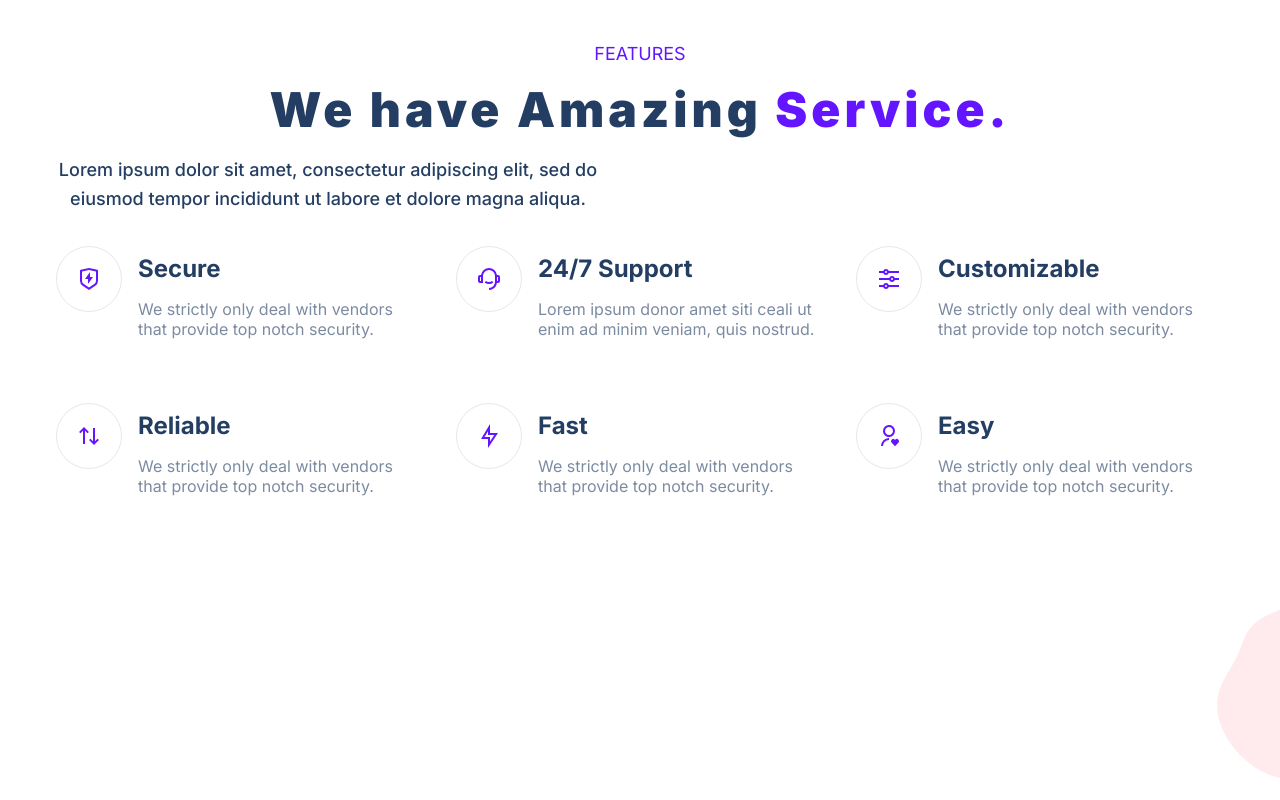
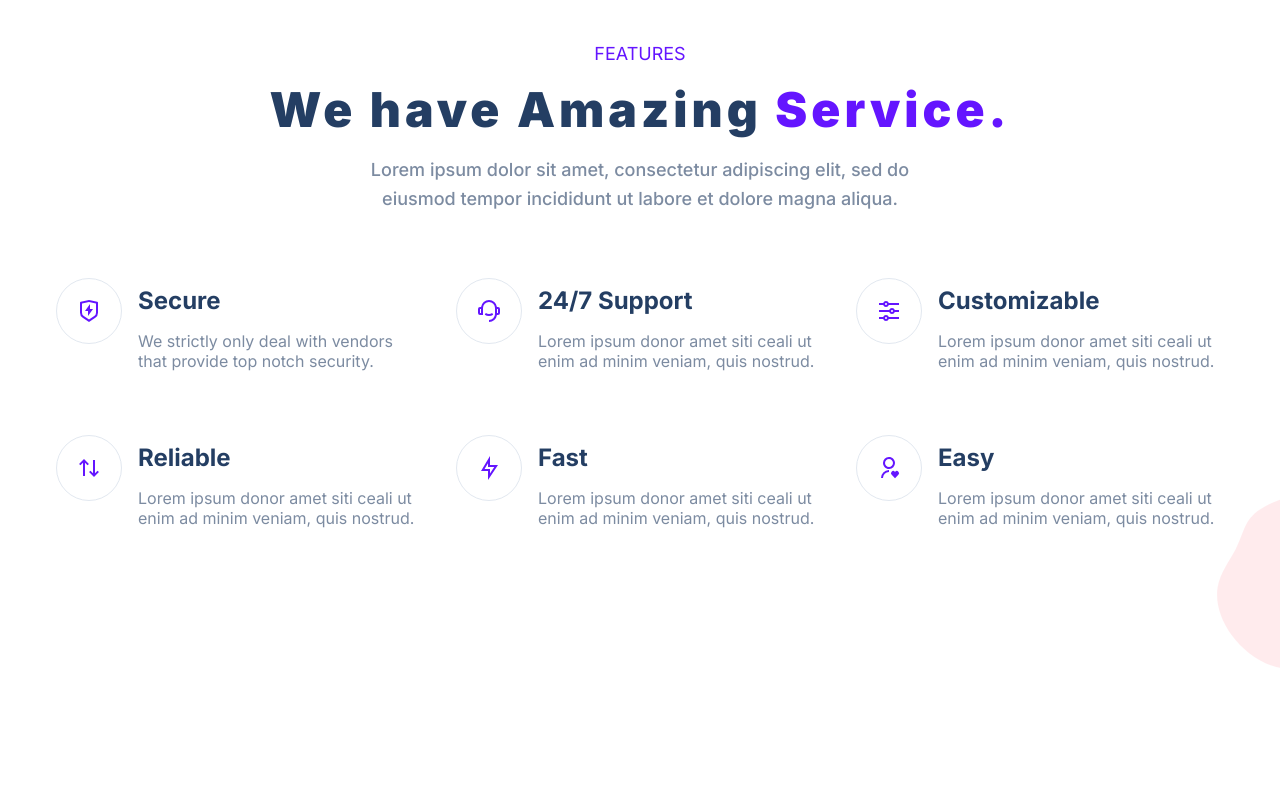
Before and after one commit to takalla/TReact, a plain HTML site: page index.html in a window 1280 px wide. Shown: the part 815-1615 px from the top of the page. After the commit the page ends 1505 px from the top, so only its background shows below. Drawn offline with Linux system fonts and the light colour scheme.

Commit message:
finished the features section

```diff
--- a/index.html
+++ b/index.html
@@ -111,8 +111,8 @@
               <div class="service__description">
                 <div class="title">Customizable</div>
                 <p class="service__description--para">
-                  We strictly only deal with vendors that provide top notch
-                  security.
+                  Lorem ipsum donor amet siti ceali ut enim ad minim veniam,
+                  quis nostrud.
                 </p>
               </div>
             </div>
@@ -123,8 +123,8 @@
               <div class="service__description">
                 <div class="title">Reliable</div>
                 <p class="service__description--para">
-                  We strictly only deal with vendors that provide top notch
-                  security.
+                  Lorem ipsum donor amet siti ceali ut enim ad minim veniam,
+                  quis nostrud.
                 </p>
               </div>
             </div>
@@ -135,8 +135,8 @@
               <div class="service__description">
                 <div class="title">Fast</div>
                 <p class="service__description--para">
-                  We strictly only deal with vendors that provide top notch
-                  security.
+                  Lorem ipsum donor amet siti ceali ut enim ad minim veniam,
+                  quis nostrud.
                 </p>
               </div>
             </div>
@@ -147,8 +147,8 @@
               <div class="service__description">
                 <div class="title">Easy</div>
                 <p class="service__description--para">
-                  We strictly only deal with vendors that provide top notch
-                  security.
+                  Lorem ipsum donor amet siti ceali ut enim ad minim veniam,
+                  quis nostrud.
                 </p>
               </div>
             </div>
--- a/styles.css
+++ b/styles.css
@@ -258,11 +258,12 @@ FEATURES
 }
 
 .features__para {
+  color: #7c8ba1;
   font-weight: 500;
   line-height: 1.625;
-  max-width: 576px;
+  max-width: 600px;
   text-align: center;
-  margin-top: 16px;
+  margin: 16px auto 32px auto;
 }
 
 .services {
@@ -310,6 +311,6 @@ FEATURES
   height: 256px;
   right: 0;
   bottom: 0;
-  transform: translateX(128px) translateY(192px);
+  transform: translateX(128px) translateY(50px);
   opacity: 0.25;
 }
```
